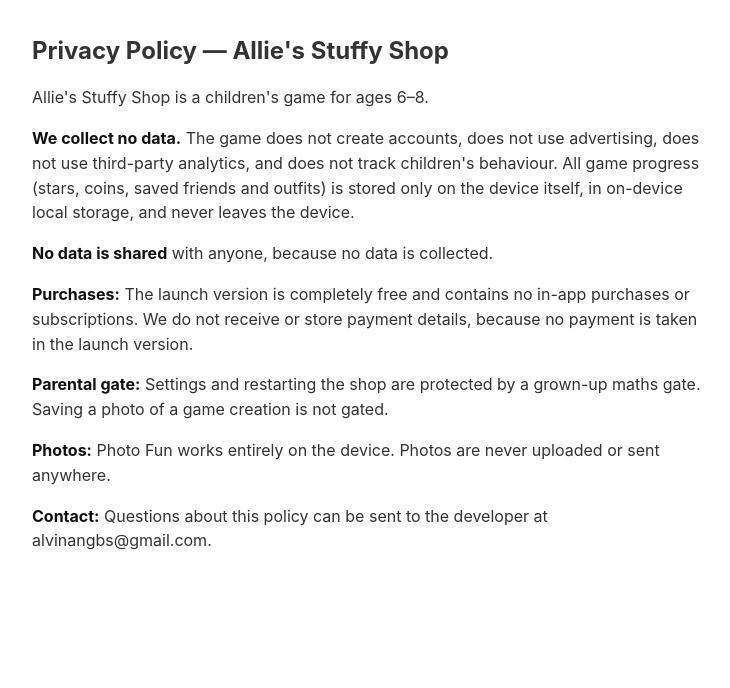
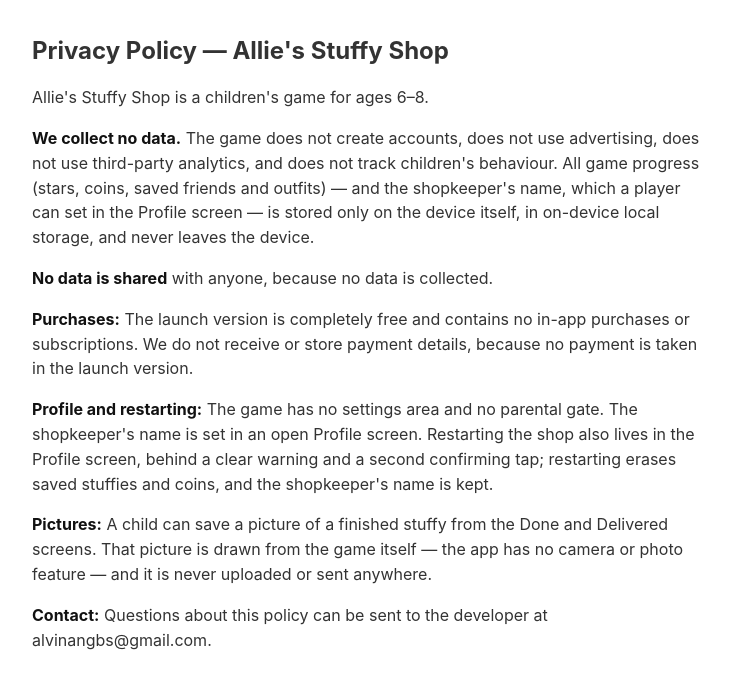
Before and after one commit to alvinang/allies-stuffy-shop-site, a plain HTML site: page privacy.html in a window 1280 px wide. Shown: the whole page, without its empty margins (272-1002 px from the left). Drawn offline with Linux system fonts and the light colour scheme.

Commit message:
Update Privacy and Support pages: remove Photo Fun and grown-up maths gate; document Profile name and Profile restart

```diff
--- a/privacy.html
+++ b/privacy.html
@@ -13,11 +13,11 @@
 <body>
 <h1>Privacy Policy — Allie's Stuffy Shop</h1>
 <p>Allie's Stuffy Shop is a children's game for ages 6–8.</p>
-<p><strong>We collect no data.</strong> The game does not create accounts, does not use advertising, does not use third-party analytics, and does not track children's behaviour. All game progress (stars, coins, saved friends and outfits) is stored only on the device itself, in on-device local storage, and never leaves the device.</p>
+<p><strong>We collect no data.</strong> The game does not create accounts, does not use advertising, does not use third-party analytics, and does not track children's behaviour. All game progress (stars, coins, saved friends and outfits) — and the shopkeeper's name, which a player can set in the Profile screen — is stored only on the device itself, in on-device local storage, and never leaves the device.</p>
 <p><strong>No data is shared</strong> with anyone, because no data is collected.</p>
 <p><strong>Purchases:</strong> The launch version is completely free and contains no in-app purchases or subscriptions. We do not receive or store payment details, because no payment is taken in the launch version.</p>
-<p><strong>Parental gate:</strong> Settings and restarting the shop are protected by a grown-up maths gate. Saving a photo of a game creation is not gated.</p>
-<p><strong>Photos:</strong> Photo Fun works entirely on the device. Photos are never uploaded or sent anywhere.</p>
+<p><strong>Profile and restarting:</strong> The game has no settings area and no parental gate. The shopkeeper's name is set in an open Profile screen. Restarting the shop also lives in the Profile screen, behind a clear warning and a second confirming tap; restarting erases saved stuffies and coins, and the shopkeeper's name is kept.</p>
+<p><strong>Pictures:</strong> A child can save a picture of a finished stuffy from the Done and Delivered screens. That picture is drawn from the game itself — the app has no camera or photo feature — and it is never uploaded or sent anywhere.</p>
 <p><strong>Contact:</strong> Questions about this policy can be sent to the developer at alvinangbs@gmail.com.</p>
 </body>
 </html>
```
Also changed, not shown: support.html (+1 -1 lines).
